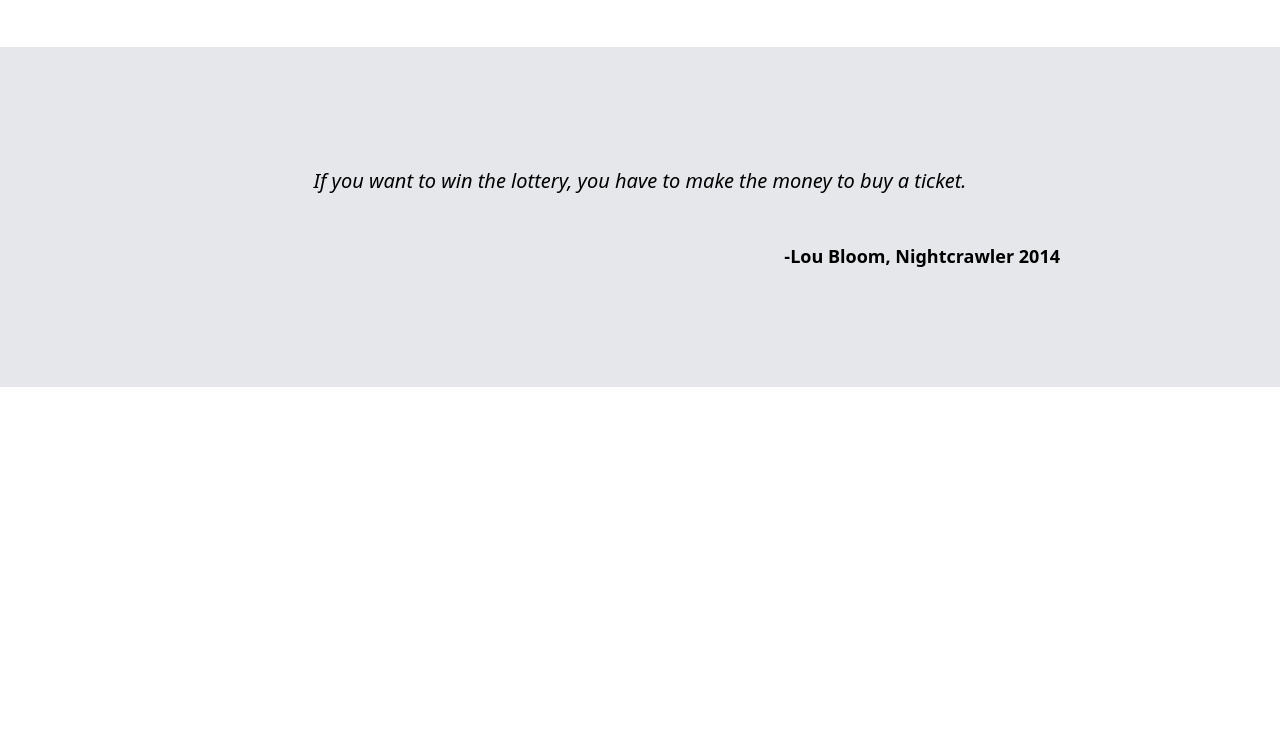
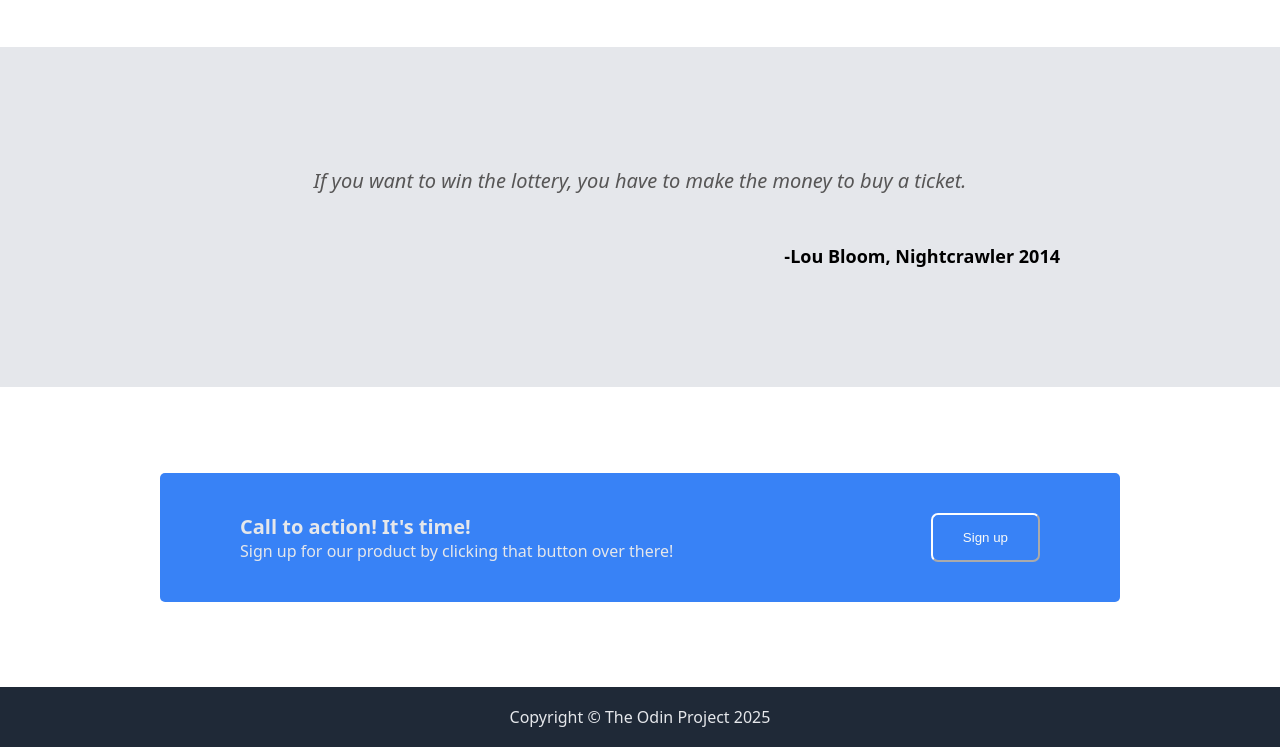
Before and after one commit to ishaun-is-dan/landing-page, a plain HTML site: page index.html in a window 1280 px wide. Shown: the part 763-1510 px from the top of the page. Before the commit the page ends 1150 px from the top, so only its background shows below. Drawn offline with Linux system fonts and the light colour scheme.

Commit message:
landing page basics and apperance by TOP finished

```diff
--- a/index.html
+++ b/index.html
@@ -67,7 +67,17 @@
     </div>
 <!-----------------------------------------sec4-->
     <div class="sign-up">
+        <div class="sign-up-holder">
+            <div class="text-stack">
+                <div class="head">Call to action! It's time!</div>
+                <div class="details">Sign up for our product by clicking that button over there!</div>
+            </div>
+            <button class="btn-signup">Sign up</button>
+        </div>
+    </div>
 
+    <div class="footer">
+        <div class="odin">Copyright &copy; The Odin Project 2025</div>
     </div>
 
 
--- a/style.css
+++ b/style.css
@@ -139,6 +139,7 @@ a{
     justify-content: center;
     box-sizing: border-box;
     padding: 30px;
+
 }
 
 .quote{
@@ -146,6 +147,7 @@ a{
     font-size: 20px;
     font-style: italic;
     font-family: system-ui, -apple-system, BlinkMacSystemFont, 'Segoe UI', Roboto, Oxygen, Ubuntu, Cantarell, 'Open Sans', 'Helvetica Neue', sans-serif;
+    color: rgb(87, 86, 86);
 }
 .by{
     margin-top: 50px;
@@ -155,3 +157,52 @@ a{
     font-weight: bold;
 
 }
+/* ---------------sec4 */
+.sign-up{
+    height: 300px;
+    display: flex;
+    justify-content: center;
+    align-items: center;
+
+}
+.sign-up-holder{
+    background-color: #3882F6;
+    color: #E5E7EB;
+    font-family: system-ui, -apple-system, BlinkMacSystemFont, 'Segoe UI', Roboto, Oxygen, Ubuntu, Cantarell, 'Open Sans', 'Helvetica Neue', sans-serif;
+    width: 800px;
+    border-radius: 5px;
+    display: flex;
+    justify-content: space-between;
+    padding: 40px 80px;
+
+}
+.btn-signup{
+    padding: 0px 30px;
+    background-color: #3882F6;
+    border-color: #fdfeff;
+    border-radius: 7px;
+    color: #F9FAF8;
+}
+
+.head, .details{
+    font-family: system-ui, -apple-system, BlinkMacSystemFont, 'Segoe UI', Roboto, Oxygen, Ubuntu, Cantarell, 'Open Sans', 'Helvetica Neue', sans-serif;
+}
+.head{
+    font-weight: bold;
+    font-size: 20px;
+}
+.details{
+    font-size: 16px;
+}
+/* ----------- */
+.footer{
+    background-color: #1F2937;
+    height: 60px;
+    color: #E5E7EB;
+    font-size: 16px;
+    font-family: system-ui, -apple-system, BlinkMacSystemFont, 'Segoe UI', Roboto, Oxygen, Ubuntu, Cantarell, 'Open Sans', 'Helvetica Neue', sans-serif;
+    display: flex;
+    justify-content: center;
+    align-items: center;
+
+}
```
